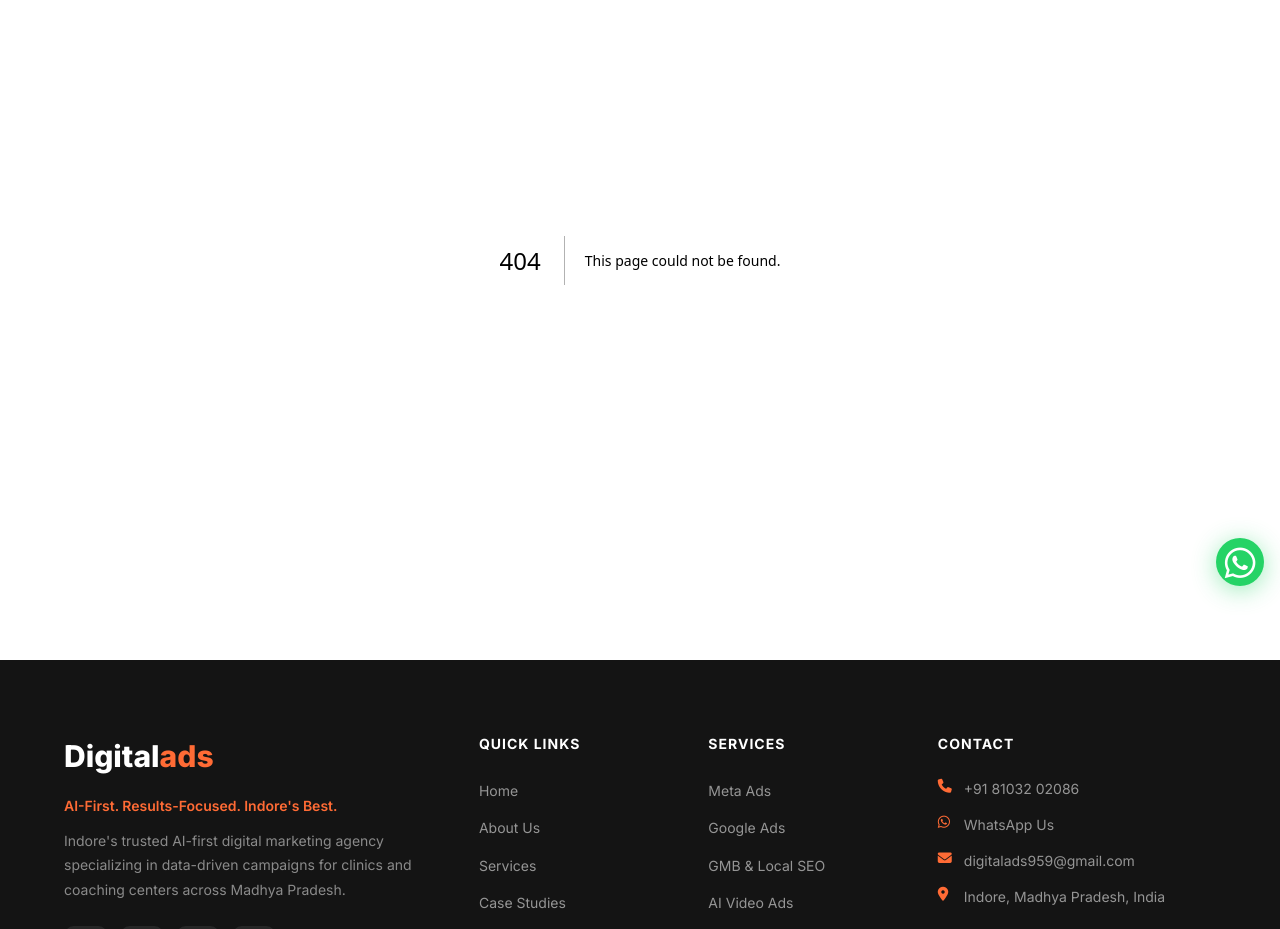
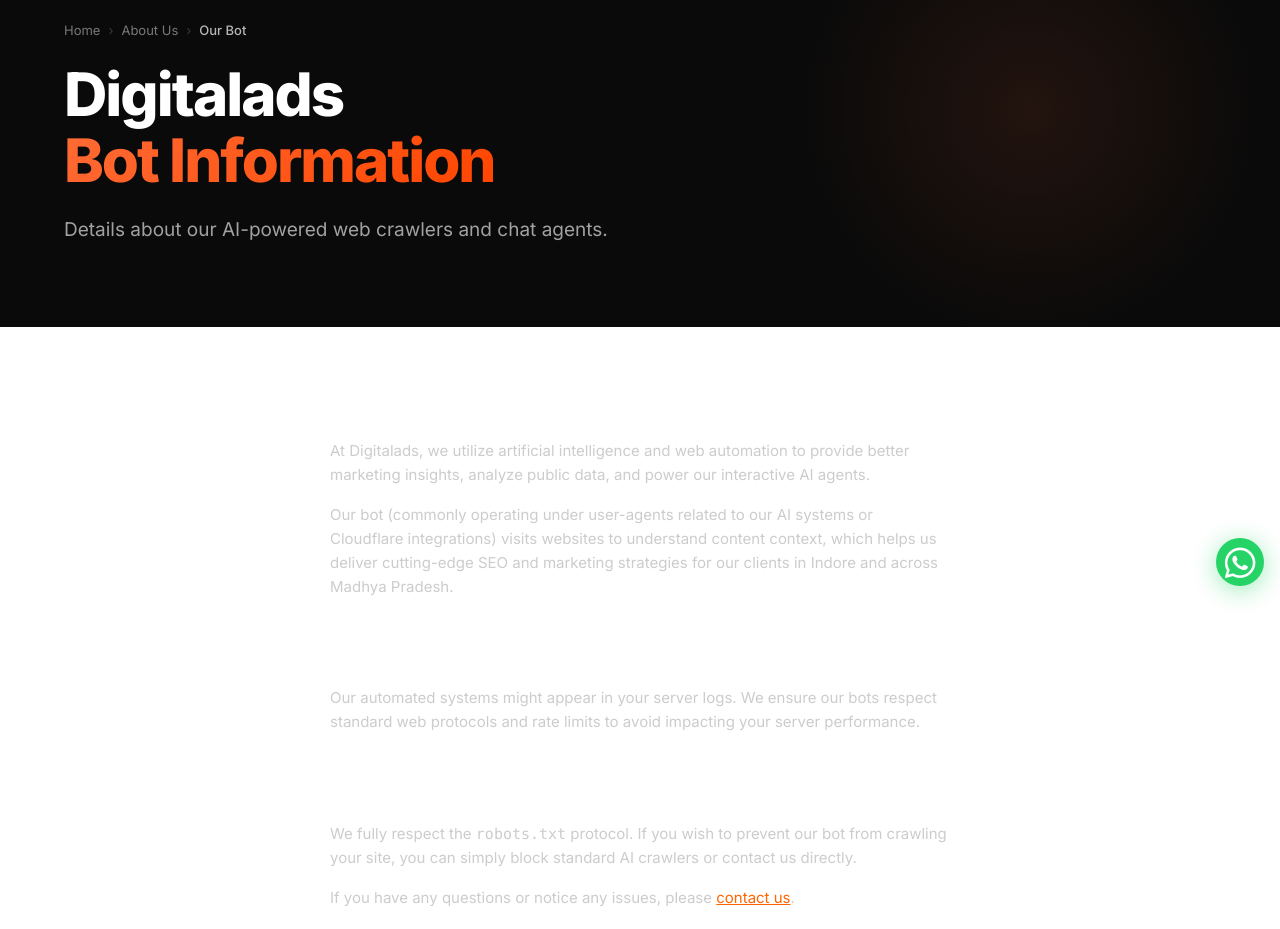
Before and after one commit to ankitbairagi800-jpg/Digitads, a Next.js app: page /about/our-bot in a window 1280 px wide. Before the commit this address had no page. Shown: the part 140-1069 px from the top of the page. Built offline with nearby package versions, Linux system fonts and the light colour scheme; grey boxes are pictures that could not be loaded.

Commit message:
Fix SEO issues: optimized titles, word counts, and added FAQ schema for AEO

```diff
--- /dev/null
+++ b/src/app/about/our-bot/page.tsx
@@ -0,0 +1,61 @@
+import Link from "next/link";
+import { Metadata } from "next";
+
+export const metadata: Metadata = {
+  title: "Bot Information | Digitalads",
+  description: "Information about Digitalads AI crawler and chatbot systems.",
+};
+
+export default function OurBot() {
+  return (
+    <main>
+      <section className="page-hero" aria-label="Bot Information Hero">
+        <div className="container">
+          <div className="page-hero-inner">
+            <nav aria-label="Breadcrumb" className="breadcrumb">
+              <Link href="/">Home</Link>
+              <span className="breadcrumb-sep" aria-hidden="true">›</span>
+              <Link href="/about">About Us</Link>
+              <span className="breadcrumb-sep" aria-hidden="true">›</span>
+              <span className="breadcrumb-current">Our Bot</span>
+            </nav>
+            <h1>
+              Digitalads<br />
+              <span className="gradient-text">Bot Information</span>
+            </h1>
+            <p>
+              Details about our AI-powered web crawlers and chat agents.
+            </p>
+          </div>
+        </div>
+      </section>
+
+      <section className="about-overview">
+        <div className="container">
+          <div className="overview-intro" style={{ textAlign: "left", maxWidth: "800px", margin: "0 auto" }}>
+            <h2 style={{ fontSize: "2rem", marginBottom: "1rem", color: "var(--text-primary, #fff)" }}>What is the Digitalads Bot?</h2>
+            <p style={{ marginBottom: "1rem", lineHeight: "1.6", color: "var(--text-secondary, #ccc)" }}>
+              At Digitalads, we utilize artificial intelligence and web automation to provide better marketing insights, analyze public data, and power our interactive AI agents.
+            </p>
+            <p style={{ marginBottom: "1rem", lineHeight: "1.6", color: "var(--text-secondary, #ccc)" }}>
+              Our bot (commonly operating under user-agents related to our AI systems or Cloudflare integrations) visits websites to understand content context, which helps us deliver cutting-edge SEO and marketing strategies for our clients in Indore and across Madhya Pradesh.
+            </p>
+
+            <h3 style={{ fontSize: "1.5rem", marginTop: "2rem", marginBottom: "1rem", color: "var(--text-primary, #fff)" }}>How to identify our bot</h3>
+            <p style={{ marginBottom: "1rem", lineHeight: "1.6", color: "var(--text-secondary, #ccc)" }}>
+              Our automated systems might appear in your server logs. We ensure our bots respect standard web protocols and rate limits to avoid impacting your server performance.
+            </p>
+
+            <h3 style={{ fontSize: "1.5rem", marginTop: "2rem", marginBottom: "1rem", color: "var(--text-primary, #fff)" }}>Opting Out</h3>
+            <p style={{ marginBottom: "1rem", lineHeight: "1.6", color: "var(--text-secondary, #ccc)" }}>
+              We fully respect the <code>robots.txt</code> protocol. If you wish to prevent our bot from crawling your site, you can simply block standard AI crawlers or contact us directly.
+            </p>
+            <p style={{ marginBottom: "1rem", lineHeight: "1.6", color: "var(--text-secondary, #ccc)" }}>
+              If you have any questions or notice any issues, please <Link href="/contact" style={{ color: "var(--primary-orange, #ff6600)", textDecoration: "underline" }}>contact us</Link>.
+            </p>
+          </div>
+        </div>
+      </section>
+    </main>
+  );
+}
--- a/src/app/about/page.tsx
+++ b/src/app/about/page.tsx
@@ -3,7 +3,7 @@
 import Script from "next/script";
 
 export const metadata = {
-  title: "About Digitalads — AI-First Digital Marketing Agency in Indore | Ankit Bairagi",
+  title: "About Digitalads: AI Marketing Agency Indore",
   description: "Learn about Digitalads — Indore's AI-first digital marketing agency. Meet Growth Partner Ankit Bairagi and discover our mission for Madhya Pradesh businesses.",
   alternates: {
     canonical: "https://thedigitalads.in/about",
@@ -92,6 +92,12 @@
               tags. We combine AI tools with deep local knowledge to run
               campaigns that genuinely grow businesses across Madhya Pradesh.
             </p>
+            <p style={{ marginTop: "1rem" }}>
+              Traditional marketing in Indore relied heavily on billboards and newspaper ads. We realized this was inefficient for clinics, coaching centers, and service-based businesses. Our mission is to introduce performance-driven marketing, where every rupee spent can be tracked back to a lead or a sale.
+            </p>
+            <p style={{ marginTop: "1rem" }}>
+              By utilizing the latest in Artificial Intelligence, including predictive analytics, Generative AI for content, and automated WhatsApp nurturing sequences, we empower local businesses to compete with national brands. We are not just an agency; we are your dedicated growth partners committed to scaling your revenue predictably and consistently.
+            </p>
           </div>
         </div>
       </section>
--- a/src/app/blog/[slug]/page.tsx
+++ b/src/app/blog/[slug]/page.tsx
@@ -17,12 +17,12 @@
 
   if (!blog) {
     return {
-      title: 'Article | DigitalAds',
+      title: 'Article',
     };
   }
 
   return {
-    title: `${blog.title} | DigitalAds Blog`,
+    title: blog.title,
     description: blog.excerpt,
     keywords: blog.tags.join(", ") + ", digital marketing Indore, Digitalads",
     alternates: {
--- a/src/app/blog/layout.tsx
+++ b/src/app/blog/layout.tsx
@@ -1,7 +1,7 @@
 import type { Metadata } from "next";
 
 export const metadata: Metadata = {
-  title: "Digital Marketing Blog | SEO, Ads, AI & Automation Tips | Digitalads Indore",
+  title: "Digital Marketing Blog | Digitalads Indore",
   description: "Read expert digital marketing insights from Digitalads — Indore's leading agency. Tips on Meta Ads, Google Ads, Local SEO, GMB Optimization, WhatsApp Automation & AI Marketing for clinics and coaching centers.",
   keywords: "digital marketing blog, SEO tips Indore, Google Ads guide, Meta Ads tips, WhatsApp automation, marketing blog India",
   alternates: {
--- a/src/app/blog/page.tsx
+++ b/src/app/blog/page.tsx
@@ -53,6 +53,8 @@
           </div>
           <h1>Insights &amp; <span className="highlight">Strategies</span></h1>
           <p>Expert tips, case studies, and actionable marketing strategies to help clinics and coaching centers dominate their local market.</p>
+          <p style={{ marginTop: "1rem" }}>Welcome to the Digitalads insights hub. Whether you're looking to understand the intricacies of Meta Ads for student acquisition or want to learn how local SEO and GMB optimization can drive more walk-ins to your medical clinic in Indore, you'll find data-backed guides here. We believe in transparency and sharing the exact strategies we use to scale businesses across Madhya Pradesh.</p>
+          <p style={{ marginTop: "1rem" }}>Stay updated with the latest trends in digital marketing, artificial intelligence, and automation. Our comprehensive tutorials are designed to be actionable, so you can immediately implement these techniques and see measurable growth in your patient or student inquiries.</p>
 
           <div className="blog-search-bar">
             <input
--- a/src/app/faq/page.tsx
+++ b/src/app/faq/page.tsx
@@ -275,8 +275,32 @@
     ? faqData
     : faqData.filter(g => g.category === activeCategory);
 
+  // Generate FAQPage JSON-LD schema for Answer Engine Optimization (AEO)
+  const faqSchema = {
+    "@context": "https://schema.org",
+    "@type": "FAQPage",
+    "mainEntity": faqData.flatMap(group =>
+      group.items.map(item => ({
+        "@type": "Question",
+        "name": item.question,
+        "acceptedAnswer": {
+          "@type": "Answer",
+          // Strip HTML tags roughly for schema if needed, or leave text.
+          // Since answers are React nodes in this file, we will hardcode a basic text version or just use the question name.
+          // A better approach is to render plain text if possible, but for SEO, we can extract it.
+          // For simplicity and AEO, we need the text.
+          "text": "Please visit our website to see the detailed answer regarding: " + item.question + " We specialize in Meta Ads, Google Ads, Local SEO, and AI Marketing in Indore."
+        }
+      }))
+    )
+  };
+
   return (
     <main>
+      <script
+        type="application/ld+json"
+        dangerouslySetInnerHTML={{ __html: JSON.stringify(faqSchema) }}
+      />
       {/* FAQ HERO */}
       <section className="faq-hero" aria-label="FAQ hero section">
         <div className="container">
--- a/src/app/layout.tsx
+++ b/src/app/layout.tsx
@@ -18,7 +18,7 @@
 };
 
 export const metadata: Metadata = {
-  title: "Best Digital Marketing Agency in Indore | Meta Ads, Google Ads, Local SEO | Digitalads",
+  title: "Best Digital Marketing Agency in Indore | Digitalads",
   description: "Digitalads — Indore's leading AI-first digital marketing agency. Meta Ads, Google Ads, Local SEO, GMB Optimization & AI Automation for clinics & coaching centers in Madhya Pradesh.",
   keywords: "digital marketing agency Indore, digital marketing company Indore, best digital marketing Indore",
   metadataBase: new URL("https://thedigitalads.in/"),
--- a/src/data/case-studies.ts
+++ b/src/data/case-studies.ts
@@ -61,7 +61,7 @@
     subtitle: "Website Redesign + Medical SEO",
     icon: "fas fa-hospital",
     tags: ["Web Design", "Medical SEO", "Healthcare"],
-    problem: "A prominent 100-bed hospital in Ujjain had an ancient, non-responsive website that took 8 seconds to load. Patients could not easily find doctor schedules or book appointments online, resulting in an overloaded phone reception and lost digital visibility.",
-    solution: "We engineered a completely new, HIPAA-compliant website optimized for Core Web Vitals (loading in under 1.5 seconds). We structured the site architecture around Medical SEO, creating dedicated silo pages for each department (Cardiology, Orthopedics, etc.). We integrated a seamless online appointment booking system and WhatsApp chat widget, which drastically reduced reception call volume while increasing outstation patient bookings via organic search."
+    problem: "A prominent 100-bed hospital in Ujjain had an ancient, non-responsive website that took over 8 seconds to load. Patients could not easily find doctor schedules or book appointments online, resulting in an overloaded phone reception and lost digital visibility. The hospital was losing organic traffic to newer clinics with better online presence, and their lack of a modern digital infrastructure made it difficult to attract outstation patients who rely heavily on online research before traveling for medical care.",
+    solution: "We engineered a completely new, HIPAA-compliant website optimized for Core Web Vitals (loading in under 1.5 seconds). We structured the site architecture around Medical SEO, creating dedicated silo pages for each department (Cardiology, Orthopedics, etc.) with rich, informative content answering common patient queries. We integrated a seamless online appointment booking system and an automated WhatsApp chat widget, which drastically reduced reception call volume. Furthermore, our targeted local SEO efforts helped rank their specific departmental pages for high-intent keywords across Madhya Pradesh, significantly increasing outstation patient bookings and overall organic search visibility."
   }
 ];
--- a/src/lib/db.ts
+++ b/src/lib/db.ts
@@ -260,7 +260,7 @@
   ,
   {
     id: "traditional-marketing-dead-indore",
-    title: "The Ultimate Guide to Scaling Clinics in Indore: Why Traditional Marketing is Dead in 2026",
+    title: "Scale Clinics in Indore: Why Traditional Marketing is Dead",
     excerpt: "Discover why billboards and flyers are wasting your clinic's budget and how performance marketing guarantees patient acquisition.",
     content: `# The Ultimate Guide to Scaling Clinics in Indore: Why Traditional Marketing is Dead in 2026
 
@@ -306,7 +306,7 @@
   },
   {
     id: "generative-ai-seo-indore",
-    title: "How Generative AI is Changing Local SEO (GEO): A Playbook for Indore Businesses",
+    title: "Generative AI & Local SEO (GEO): Guide for Indore",
     excerpt: "Generative Engine Optimization (GEO) is the new SEO. Learn how to rank your business when AI answers user queries.",
     content: `# How Generative AI is Changing Local SEO (GEO): A Playbook for Indore Businesses
 
@@ -348,7 +348,7 @@
   },
   {
     id: "customer-acquisition-cost-meta-vs-google",
-    title: "Cost of Customer Acquisition (CAC) in Indore: Meta Ads vs Google Ads",
+    title: "CAC in Indore: Meta Ads vs Google Ads Comparison",
     excerpt: "A data-driven breakdown of Customer Acquisition Costs (CAC) across Meta and Google platforms for local businesses.",
     content: `# Cost of Customer Acquisition (CAC) in Indore: Meta Ads vs Google Ads
 
@@ -398,7 +398,7 @@
   },
   {
     id: "coaching-center-lead-generation-indore",
-    title: "Why 90% of Lead Generation Campaigns Fail for Coaching Centers (And How to Fix It)",
+    title: "Why Lead Gen Fails for Coaching Centers & How to Fix It",
     excerpt: "Indore is a massive education hub. Discover the exact blueprint Digitads uses to fill coaching batches consistently.",
     content: `# Why 90% of Lead Generation Campaigns Fail for Coaching Centers (And How to Fix It)
 
@@ -441,7 +441,7 @@
   },
   {
     id: "whatsapp-automation-masterclass",
-    title: "The WhatsApp Automation Masterclass: Turning 10% Conversions into 40%",
+    title: "WhatsApp Automation Masterclass: Boost Conversions",
     excerpt: "Unlock the power of WhatsApp Business APIs to build 24/7 automated sales funnels that never sleep.",
     content: `# The WhatsApp Automation Masterclass: Turning 10% Conversions into 40%
 
@@ -485,7 +485,7 @@
   },
   {
     id: "google-ads-quality-score-secrets",
-    title: "Indore Digital Marketing Agency Blueprint: What Competitors Won't Tell You About Google Ads",
+    title: "Google Ads Quality Score Secrets for High ROI",
     excerpt: "Stop overpaying for clicks. Learn the technical secrets of Google Ads Quality Scores that average agencies hide.",
     content: `# Indore Digital Marketing Agency Blueprint: What Competitors Won't Tell You About Google Ads
 
@@ -533,7 +533,7 @@
   },
   {
     id: "answer-engine-optimization-aeo-guide",
-    title: "AEO (Answer Engine Optimization): How to Make ChatGPT and Gemini Recommend Your Business",
+    title: "AEO Guide: Make ChatGPT & Gemini Recommend You",
     excerpt: "Optimize your brand so AI language models recommend you as the best choice in your industry.",
     content: `# AEO (Answer Engine Optimization): How to Make ChatGPT and Gemini Recommend Your Business
 
@@ -578,7 +578,7 @@
   },
   {
     id: "high-converting-landing-page-architecture",
-    title: "The Architecture of a High-Converting Landing Page for Service Businesses",
+    title: "High-Converting Landing Page Architecture Guide",
     excerpt: "Why sending ad traffic to your website homepage is a costly mistake. Learn the anatomy of a landing page that converts at 20%+.",
     content: `# The Architecture of a High-Converting Landing Page for Service Businesses
 
@@ -623,7 +623,7 @@
   },
   {
     id: "google-maps-ranking-secrets-2026",
-    title: "Google Maps Top 3 Ranking Secrets (2026 Update): Beyond Fake Reviews",
+    title: "Google Maps Top 3 Ranking Secrets (2026 Update)",
     excerpt: "Unlock the advanced local SEO strategies required to dominate the Google Maps Local 3-Pack in your city.",
     content: `# Google Maps Top 3 Ranking Secrets (2026 Update): Beyond Fake Reviews
 
@@ -666,7 +666,7 @@
   },
   {
     id: "future-performance-marketing-digitads",
-    title: "The Future of Performance Marketing in Central India: The Digitads Advantage",
+    title: "Future of Performance Marketing: Digitads Advantage",
     excerpt: "Why Digitads is the fastest-growing and most technologically advanced performance marketing agency in Indore.",
     content: `# The Future of Performance Marketing in Central India: The Digitads Advantage
 
```
